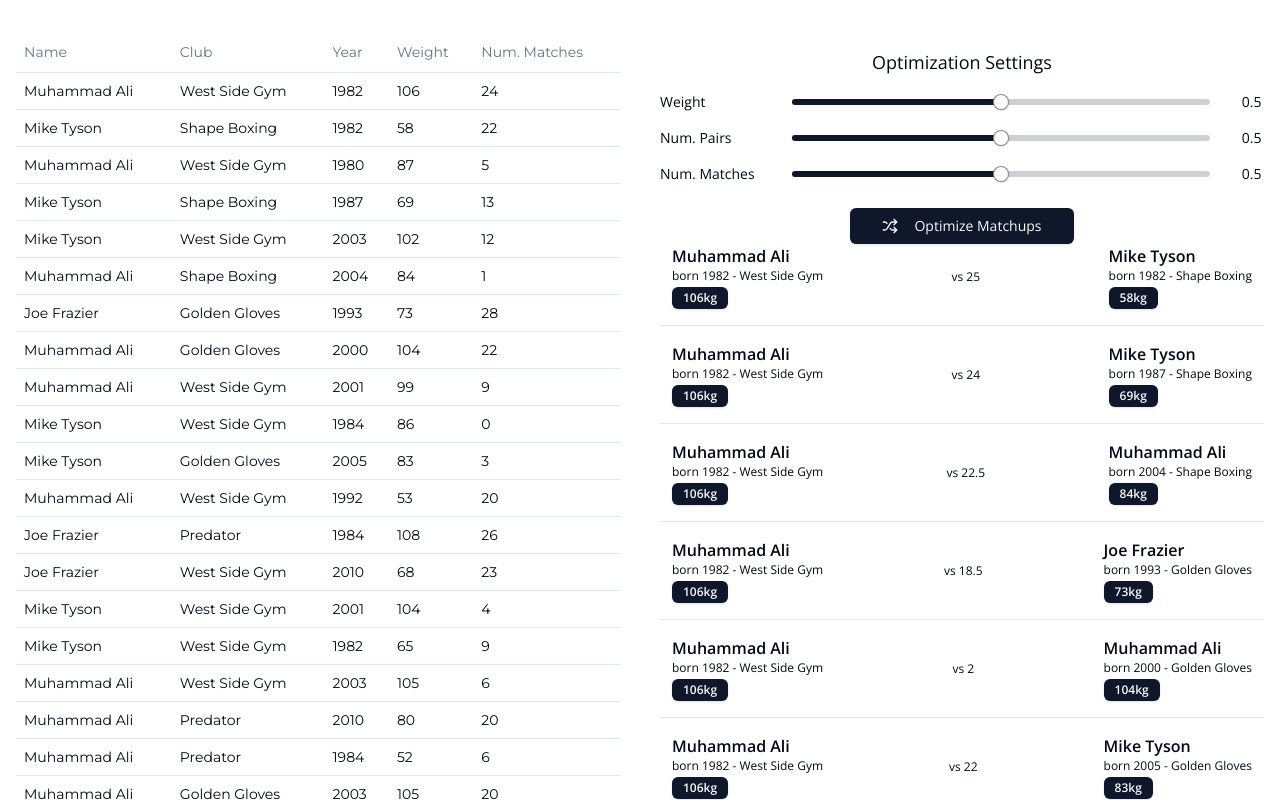
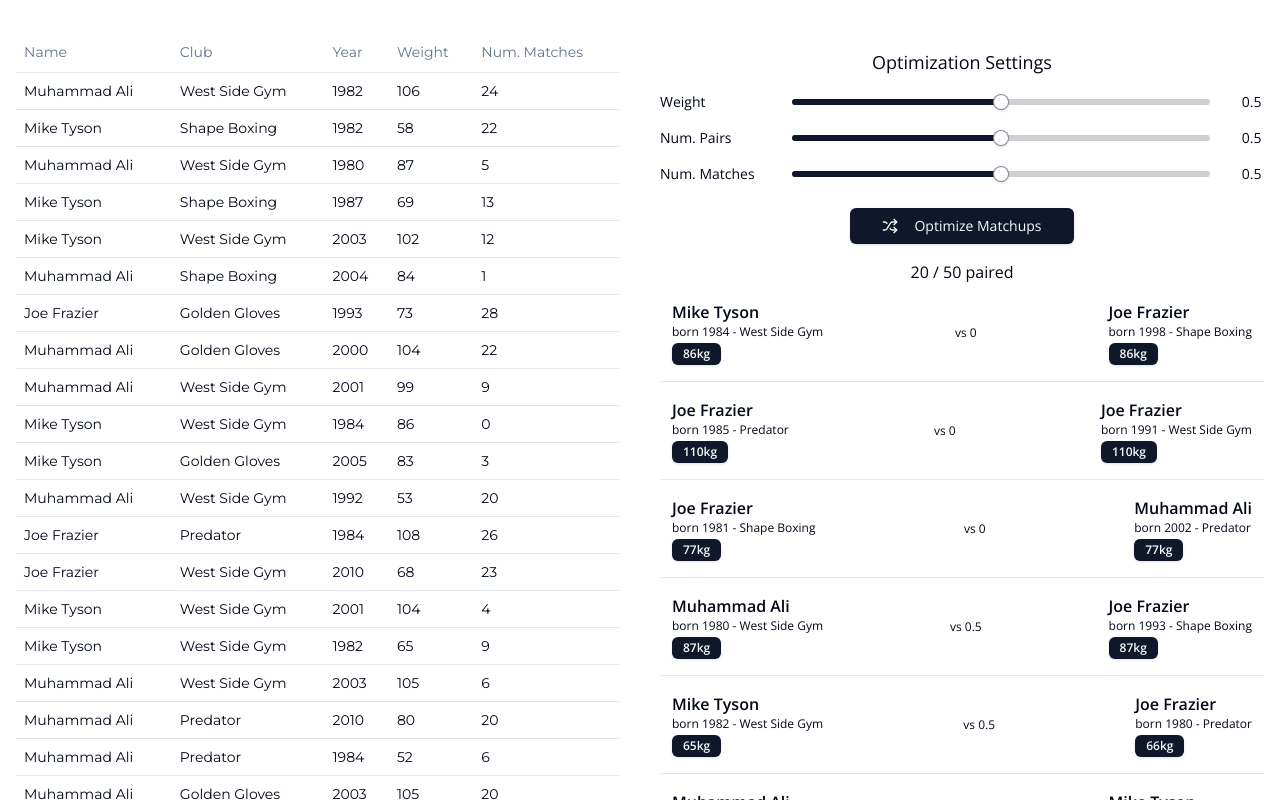
Before and after one commit to jurevito/website-portfolio, a SvelteKit app: page /matches in a window 1280 px wide. Both pictures are taken after a click on the button "Optimize Matchups". Shown: the top 800 px of the page. Built offline with nearby package versions, Linux system fonts and the light colour scheme.

Commit message:
fix: fix sorting of matchups

```diff
--- a/src/routes/matches/+page.svelte
+++ b/src/routes/matches/+page.svelte
@@ -2,7 +2,7 @@
   import * as Table from '$lib/components/ui/table/index.js';
   import { Slider } from '$lib/components/ui/slider/index.js';
   import { Button } from '$lib/components/ui/button/index.js';
-  import { Badge } from "$lib/components/ui/badge/index.js";
+  import { Badge } from '$lib/components/ui/badge/index.js';
   import Shuffle from 'lucide-svelte/icons/shuffle';
   import type { Boxer } from '$lib/boxer';
 
@@ -71,6 +71,7 @@
   };
 
   const CalcScore = (pair: [Boxer, Boxer]): number => {
+    // Better to do relative weight difference.
     const weightDiff = Math.abs(pair[0].weight - pair[1].weight);
     const numMatchesDiff = Math.abs(pair[0].numMatches - pair[1].numMatches);
 
@@ -84,12 +85,12 @@
     let bestPairs: Boxer[] = [];
 
     let pairs = GetPairs(boxers);
-    pairs = pairs.sort(pair => CalcScore(pair));
-    matchups = pairs.slice(0, 10);
+    pairs = pairs.sort((a, b) => CalcScore(a) - CalcScore(b));
+    matchups = pairs.slice(0, 20);
 
     setTimeout(() => {
       optimizing = false;
-    }, 500);
+    }, 100);
   };
 </script>
 
@@ -153,7 +154,13 @@
         </Button>
       </div>
 
-      <div class="space-y-4">
+      <div class="space-y-4 my-4">
+        {#if matchups.length > 0}
+          <div>
+            <p class="text-center">{matchups.length} / {Math.floor(boxers.length / 2)} paired</p>
+          </div>
+        {/if}
+
         {#each matchups as [boxer1, boxer2]}
           <div class="flex justify-between items-center p2-3 px-3">
             <div>
```
